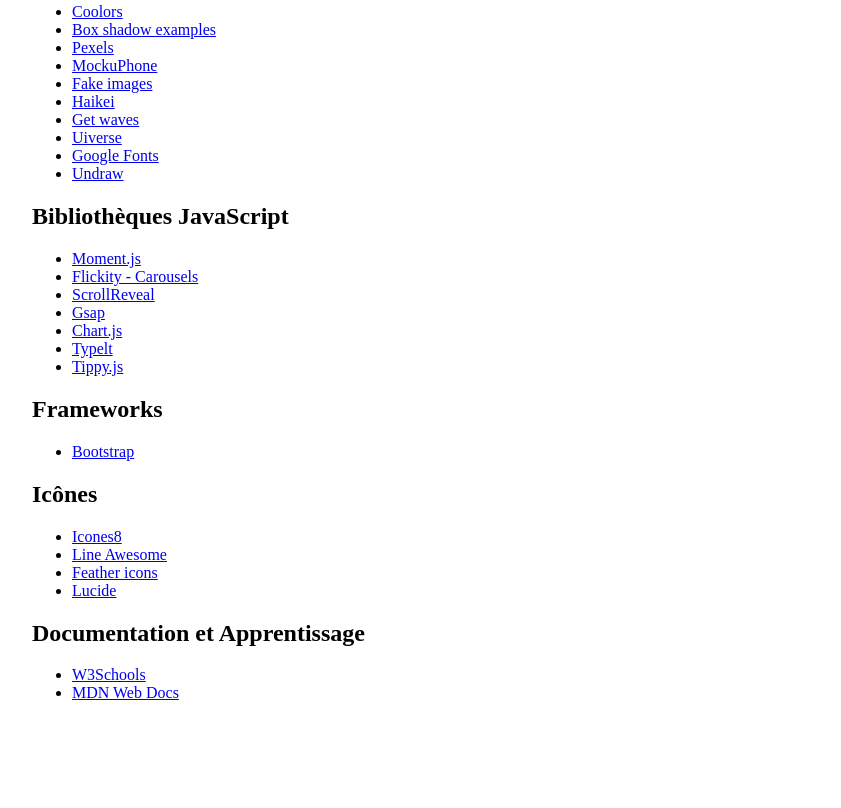
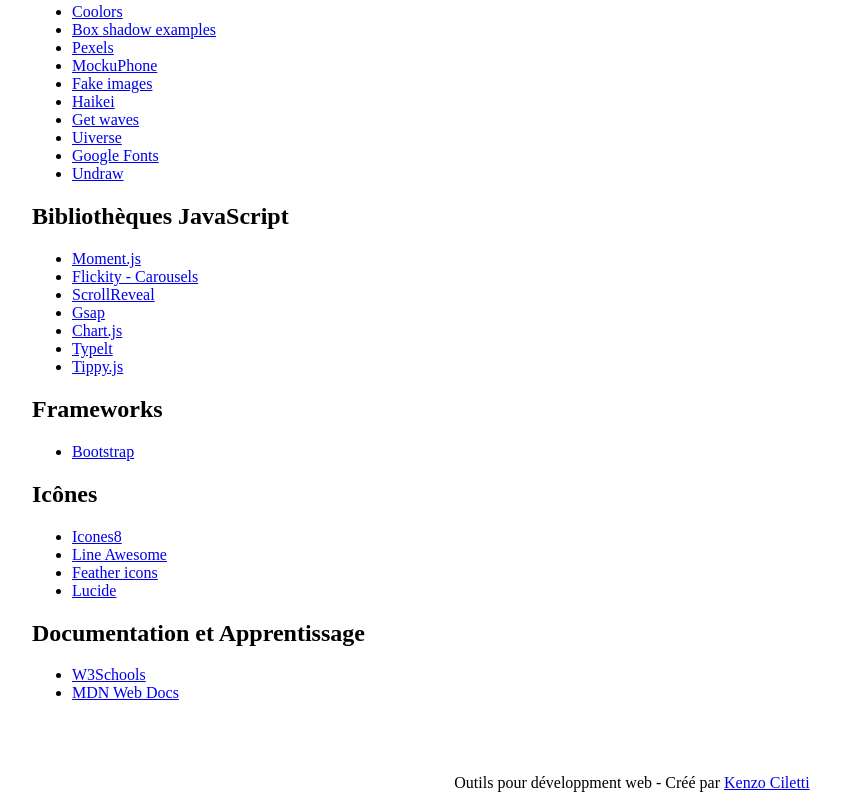
Before and after one commit to kenzociletti/odw, a plain HTML site: page index.html in a window 1280 px wide. Shown: the part 1406-2214 px from the top of the page, without its empty margins (8-849 px from the left). Before the commit the page ends 2164 px from the top, so only its background shows below. Drawn offline with nearby package versions, Linux system fonts and the light colour scheme.

Commit message:
ajout footer

```diff
--- a/index.html
+++ b/index.html
@@ -147,7 +147,9 @@ footer {
     </main>
 
     <footer>
-
+      <p>
+        Outils pour développment web - Créé par <a target="_blank" href="https://github.com/kenzociletti">Kenzo Ciletti</a>
+      </p>
     </footer>
 
   </body>
```
